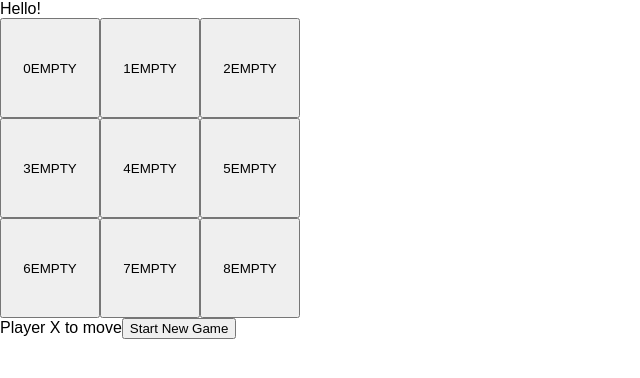
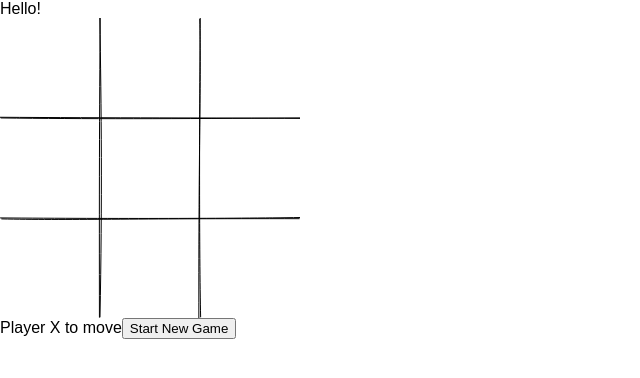
Before and after one commit to DylanSp/tic-tac-toe-react, a React (Create React App) app: page / in a window 1280 px wide. Shown: the top 378 px of the page, without its empty margins (0-640 px from the left). Built offline with nearby package versions, Linux system fonts and the light colour scheme; the HTML template or start-up script is replaced by a standard one.

Commit message:
Implement grid, cell drawing using RoughJS

```diff
--- a/package.json
+++ b/package.json
@@ -6,7 +6,8 @@
     "react": "^16.5.0",
     "react-dom": "^16.5.0",
     "react-scripts-ts": "2.17.0",
-    "react-toastify": "^4.3.1"
+    "react-toastify": "^4.3.1",
+    "roughjs": "^2.2.5"
   },
   "scripts": {
     "start": "react-scripts-ts start",
--- /dev/null
+++ b/src/Cell.css
@@ -0,0 +1,3 @@
+.cell {
+    z-index: 1;
+}
--- a/src/Cell.tsx
+++ b/src/Cell.tsx
@@ -1,5 +1,6 @@
-import { SFC } from "react";
 import * as React from "react";
+import rough from "roughjs";
+import "./Cell.css";
 import { CellNumber, CellState } from "./TicTacToeGame";
 
 interface CellProps {
@@ -8,9 +9,43 @@ interface CellProps {
     handleMove: (cellNum: CellNumber) => void;
 }
 
-export const Cell: SFC<CellProps> = (props) => (
-    <button type="button" onClick={() => props.handleMove(props.cellNum)}>
-        {props.cellNum}
-        {props.cellState}
-    </button>
-);
+export class Cell extends React.PureComponent<CellProps> {
+    private canvasRef: React.RefObject<HTMLCanvasElement>
+
+    constructor (props: CellProps) {
+        super(props);
+        this.canvasRef = React.createRef();
+    }
+
+    public componentDidUpdate = () => {
+        this.drawCellState();
+    }
+
+    public componentWillUpdate = () => {
+        this.drawCellState();
+    }
+
+    public render () {
+        return (
+            <canvas
+                ref={this.canvasRef}
+                height="100"
+                width="100"
+                className="cell"
+                onClick={() => this.props.handleMove(this.props.cellNum)}
+            />
+        );
+    }
+
+    private drawCellState(): void {
+        if (this.canvasRef.current && rough) {
+            const rc = rough.canvas(this.canvasRef.current);
+            if (this.props.cellState === "X") {
+                rc.line(20, 20, 80, 80); // top-left to bottom-right
+                rc.line(20, 80, 80, 20); // top-right to bottom-left
+            } else if (this.props.cellState === "O") {
+                rc.circle(50, 50, 60);
+            }
+        }
+    }
+}
--- a/src/Gameboard.tsx
+++ b/src/Gameboard.tsx
@@ -2,6 +2,7 @@ import { SFC } from "react";
 import * as React from "react";
 import { Cell } from "./Cell";
 import "./Gameboard.css";
+import { Grid } from "./Grid";
 import { CellNumber, CellState } from "./TicTacToeGame";
 
 interface GameboardProps {
@@ -19,5 +20,6 @@ export const Gameboard: SFC<GameboardProps> = (props) => (
                     cellState={cellState}
                     handleMove={props.handleMove}
                 />)}
+        <Grid />
     </div>
 );
--- /dev/null
+++ b/src/Grid.css
@@ -0,0 +1,4 @@
+.grid {
+    position: absolute;
+    z-index: 0;
+}
--- /dev/null
+++ b/src/Grid.tsx
@@ -0,0 +1,32 @@
+import * as React from "react";
+import rough from "roughjs";
+import "./Grid.css";
+
+export class Grid extends React.PureComponent<{}, {}> {
+    private canvasRef: React.RefObject<HTMLCanvasElement>
+
+    constructor(props: {}) {
+        super(props);
+        this.canvasRef = React.createRef();
+    }
+
+
+    public componentDidMount = () => {
+        // TODO - error handling code for if ref doesn't work?
+        // second check is necessary for testing;
+        // the rough object doesn't exist when using JSDom, even with canvas installed
+        if(this.canvasRef.current && rough) {
+            const rc = rough.canvas(this.canvasRef.current);
+            rc.line(100, 0, 100, 300); // left vertical line
+            rc.line(200, 0, 200, 300); // right vertical line
+            rc.line(0, 100, 300, 100); // top horizontal line
+            rc.line(0, 200, 300, 200); // bottom horizontal line
+        }
+    }
+
+    public render () {
+        return (
+            <canvas id="gridCanvas" ref={this.canvasRef} height="300" width="300" className="grid" />
+        );
+    }
+}
```
Also changed, not shown: 1 other file (tests, documents, lock files or other folders).
